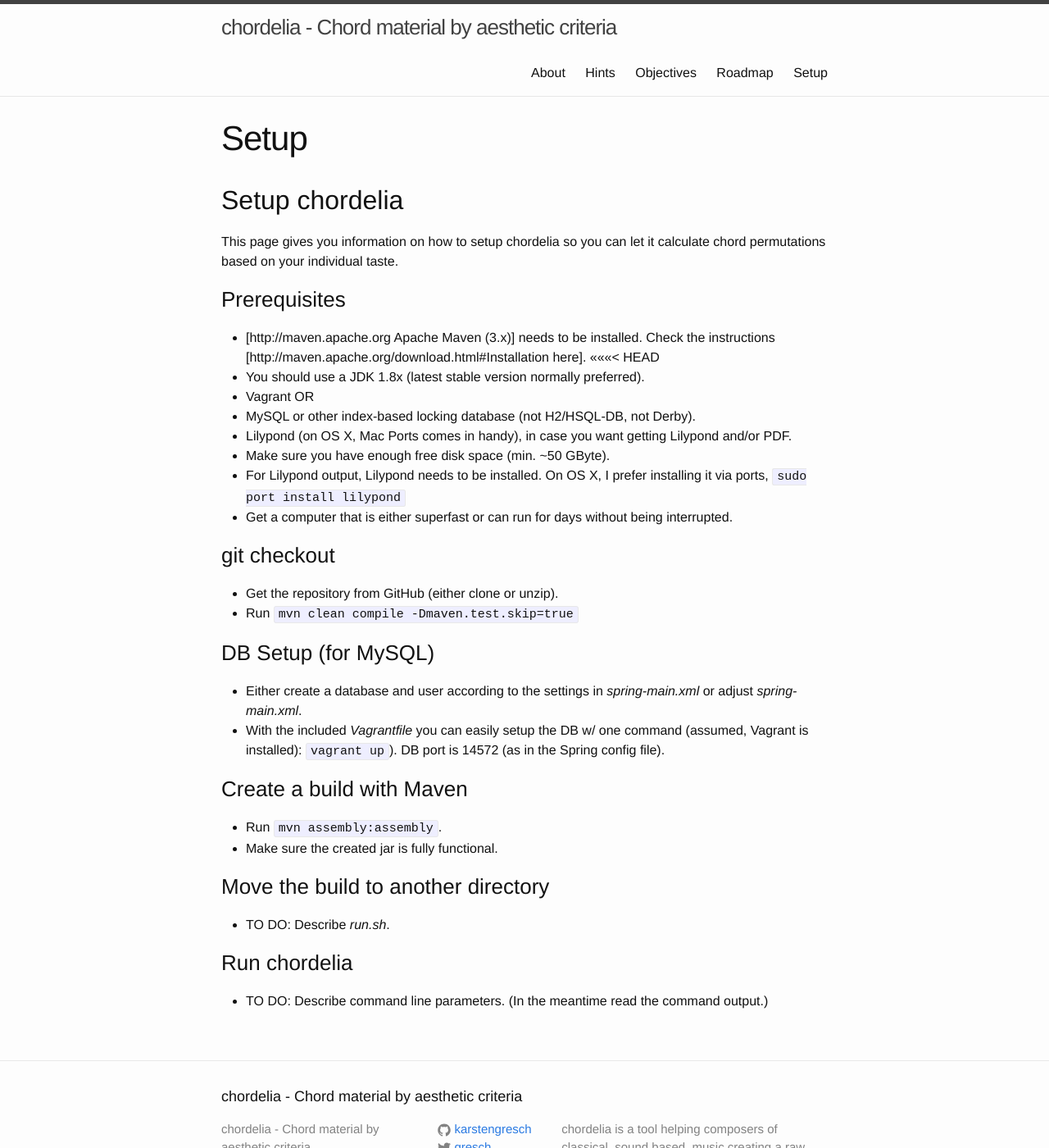
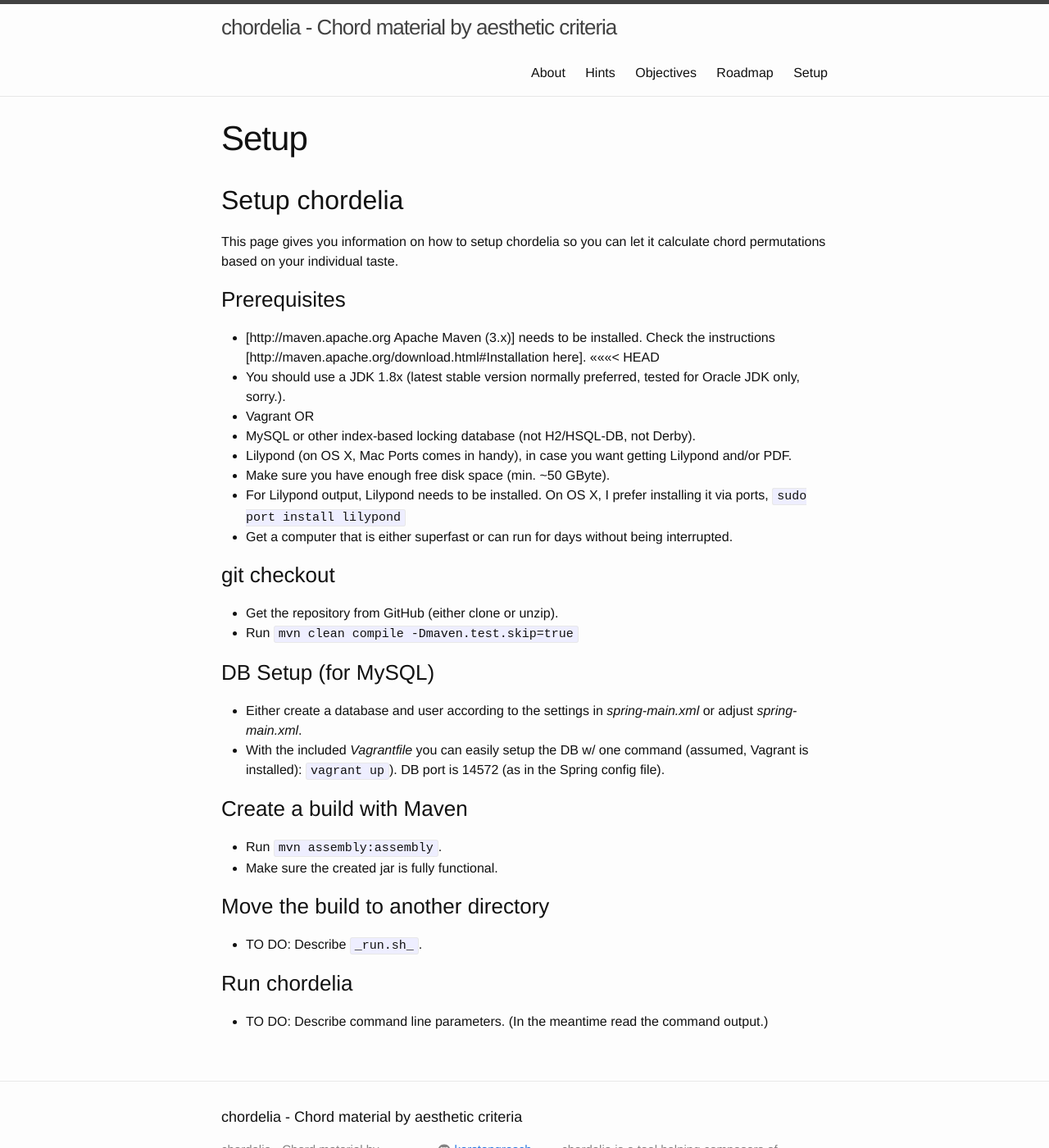
Before and after one commit to karstengresch/chordelia, a Jekyll site: the page built from _pages/setup.md, in a window 1280 px wide and 1400 px high. Shown: the whole window at 82% size. Built offline with Jekyll 4.4.1, drawn with Linux system fonts in a browser that asks for light colours.

Commit message:
Updated setup instructions.

````diff
--- a/_pages/setup.md
+++ b/_pages/setup.md
@@ -12,7 +12,7 @@
 ###  Prerequisites
   * [http://maven.apache.org Apache Maven (3.x)] needs to be installed. Check the instructions [http://maven.apache.org/download.html#Installation here].
 <<<<<<< HEAD
-  * You should use a JDK 1.8x (latest stable version normally preferred).
+  * You should use a JDK 1.8x (latest stable version normally preferred, tested for Oracle JDK only, sorry.).
   * Vagrant OR
   * MySQL or other index-based locking database (not H2/HSQL-DB, not Derby).
   * Lilypond (on OS X, Mac Ports comes in handy), in case you want getting Lilypond and/or PDF.
@@ -33,7 +33,7 @@
   * Make sure the created jar is fully functional.
 
 ### Move the build to another directory
-  * TO DO: Describe _run.sh_.
+  * TO DO: Describe ```_run.sh_```.
 
 ### Run chordelia
   * TO DO: Describe command line parameters. (In the meantime read the command output.)
````
